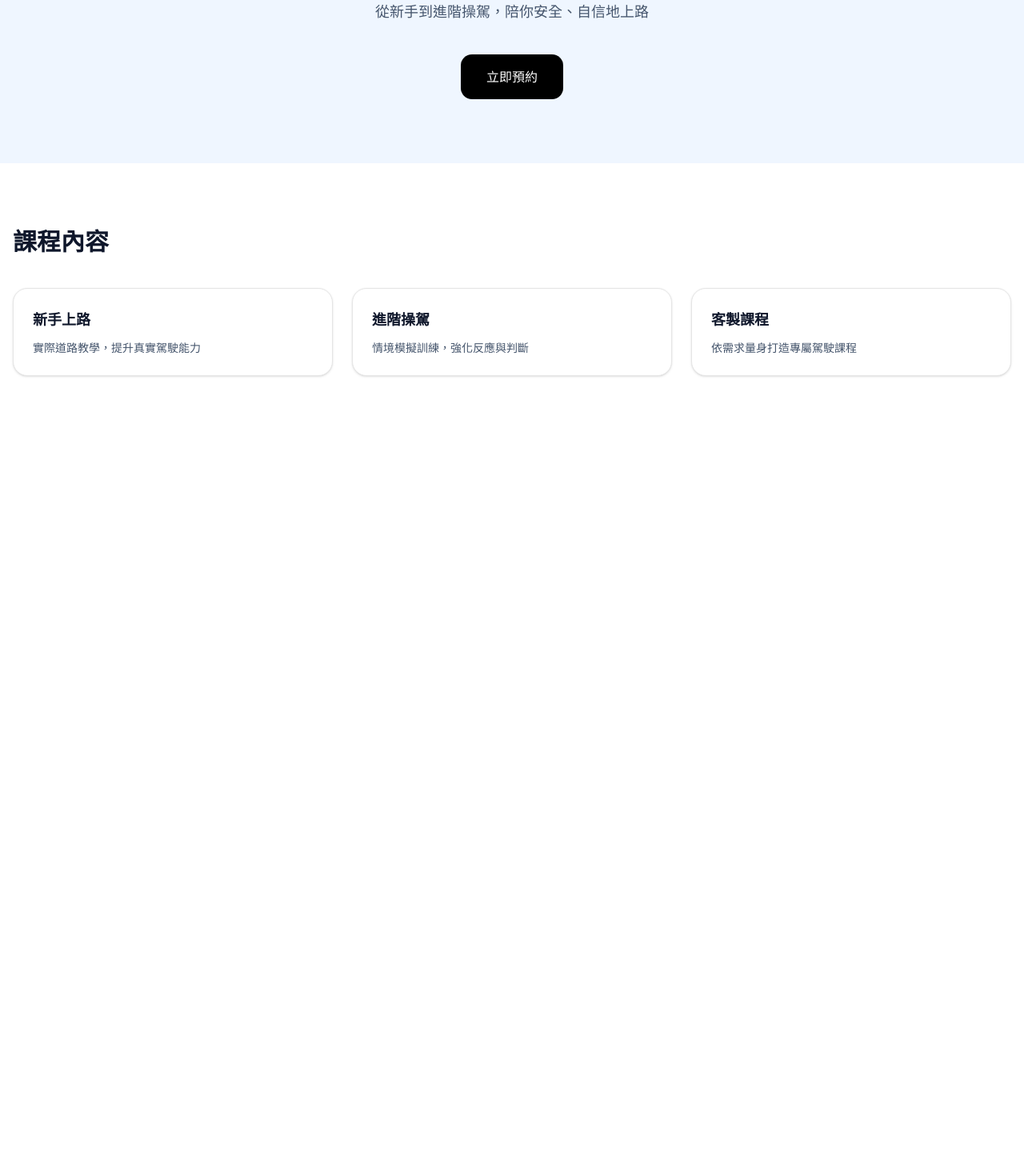
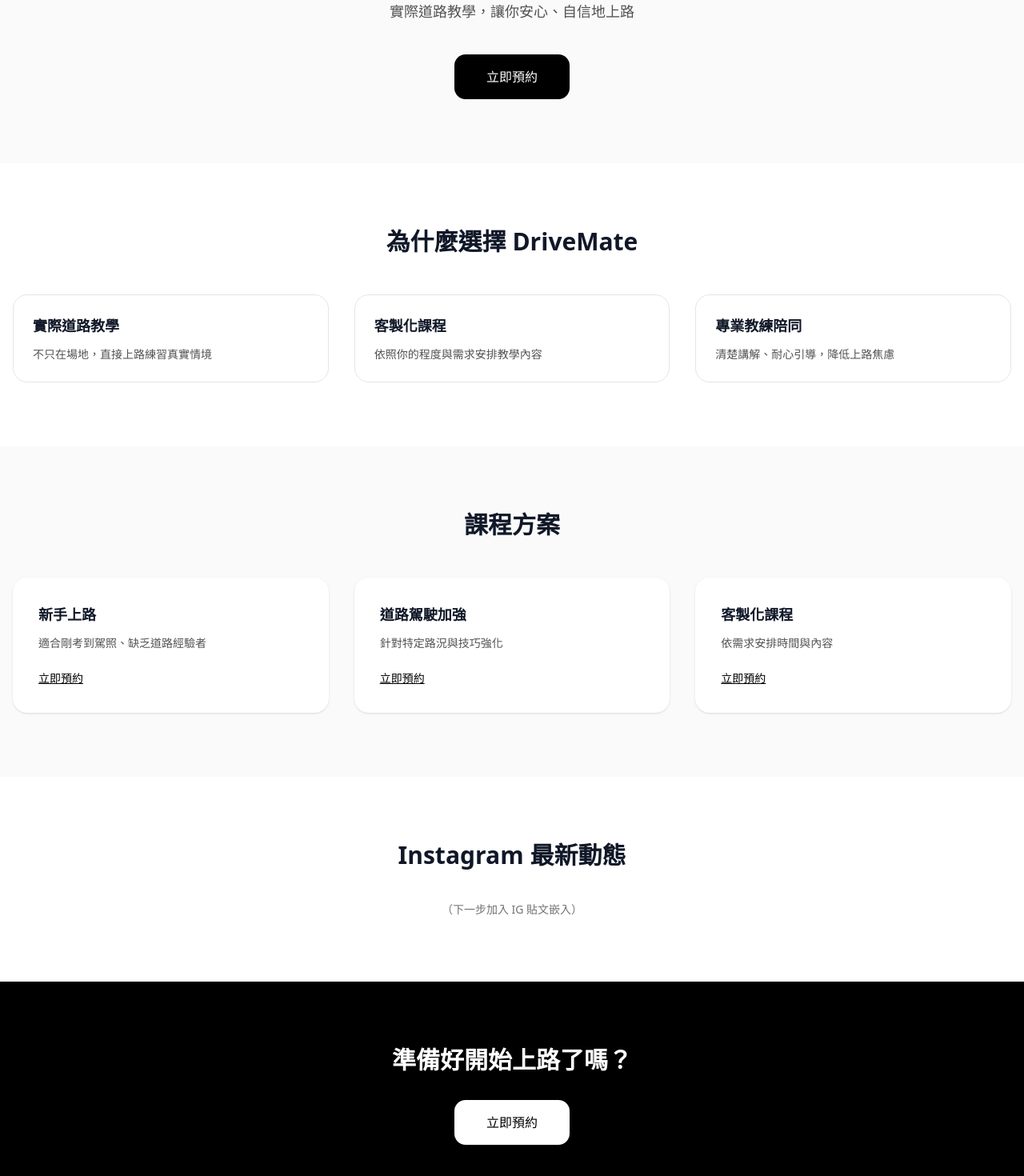
Before and after one commit to laurelke/drivemate-web, a Next.js app: page / in a window 1280 px wide. Shown: the part 280-1750 px from the top of the page at 80% size. Before the commit the page ends 830 px from the top, so only its background shows below. Built offline with nearby package versions, Linux system fonts and the light colour scheme.

Commit message:
add booking flow and carc1 style page

```diff
--- a/app/page.tsx
+++ b/app/page.tsx
@@ -1,68 +1,121 @@
+const BOOKING_URL = 'https://lin.ee/J22IVRg'
+
 export default function Home() {
   return (
     <main className="pt-16">
-      {/* Hero Section */}
-      <section className="bg-blue-50">
+      {/* ================= Hero ================= */}
+      <section className="bg-neutral-50">
         <div className="mx-auto max-w-7xl px-4 py-20 text-center">
-          <h1 className="text-3xl font-bold text-slate-900 md:text-5xl whitespace-nowrap md:whitespace-normal">
+          <h1 className="text-3xl font-bold md:text-5xl whitespace-nowrap md:whitespace-normal">
             DriveMate 道路駕駛課程
           </h1>
 
-          <p className="mt-6 text-base text-slate-600 md:text-lg">
-            從新手到進階操駕，陪你安全、自信地上路
+          <p className="mt-6 text-base text-neutral-600 md:text-lg">
+            實際道路教學，讓你安心、自信地上路
           </p>
 
-          <div className="mt-10">
-            <a
-              href="#contact"
-              className="inline-block rounded-xl bg-black px-8 py-4 text-white text-base font-medium hover:bg-neutral-800 transition"
-            >
-              立即預約
-            </a>
-          </div>
+          <a
+            href={BOOKING_URL}
+            target="_blank"
+            className="mt-10 inline-block rounded-xl bg-black px-10 py-4 text-white text-base font-medium hover:bg-neutral-800"
+          >
+            立即預約
+          </a>
         </div>
       </section>
 
-      {/* Courses Section */}
-      <section id="courses" className="bg-white">
+      {/* ================= Why DriveMate ================= */}
+      <section className="bg-white">
         <div className="mx-auto max-w-7xl px-4 py-20">
-          <h2 className="mb-10 text-left text-2xl font-bold text-slate-900 md:text-3xl">
-            課程內容
+          <h2 className="mb-12 text-center text-2xl font-bold md:text-3xl">
+            為什麼選擇 DriveMate
           </h2>
 
-          <div className="grid gap-6 md:grid-cols-3">
-            {/* Card 1 */}
-            <div className="rounded-2xl border bg-white p-6 shadow-sm">
-              <h3 className="text-lg font-semibold text-slate-900">
-                新手上路
-              </h3>
-              <p className="mt-3 text-sm text-slate-600">
-                實際道路教學，提升真實駕駛能力
+          <div className="grid gap-8 md:grid-cols-3">
+            <div className="rounded-2xl border p-6">
+              <h3 className="text-lg font-semibold">實際道路教學</h3>
+              <p className="mt-3 text-sm text-neutral-600">
+                不只在場地，直接上路練習真實情境
               </p>
             </div>
 
-            {/* Card 2 */}
-            <div className="rounded-2xl border bg-white p-6 shadow-sm">
-              <h3 className="text-lg font-semibold text-slate-900">
-                進階操駕
-              </h3>
-              <p className="mt-3 text-sm text-slate-600">
-                情境模擬訓練，強化反應與判斷
+            <div className="rounded-2xl border p-6">
+              <h3 className="text-lg font-semibold">客製化課程</h3>
+              <p className="mt-3 text-sm text-neutral-600">
+                依照你的程度與需求安排教學內容
               </p>
             </div>
 
-            {/* Card 3 */}
-            <div className="rounded-2xl border bg-white p-6 shadow-sm">
-              <h3 className="text-lg font-semibold text-slate-900">
-                客製課程
-              </h3>
-              <p className="mt-3 text-sm text-slate-600">
-                依需求量身打造專屬駕駛課程
+            <div className="rounded-2xl border p-6">
+              <h3 className="text-lg font-semibold">專業教練陪同</h3>
+              <p className="mt-3 text-sm text-neutral-600">
+                清楚講解、耐心引導，降低上路焦慮
               </p>
             </div>
           </div>
         </div>
       </section>
+
+      {/* ================= Courses ================= */}
+      <section id="courses" className="bg-neutral-50">
+        <div className="mx-auto max-w-7xl px-4 py-20">
+          <h2 className="mb-12 text-center text-2xl font-bold md:text-3xl">
+            課程方案
+          </h2>
+
+          <div className="grid gap-8 md:grid-cols-3">
+            {[
+              { title: '新手上路', desc: '適合剛考到駕照、缺乏道路經驗者' },
+              { title: '道路駕駛加強', desc: '針對特定路況與技巧強化' },
+              { title: '客製化課程', desc: '依需求安排時間與內容' },
+            ].map((c) => (
+              <div key={c.title} className="rounded-2xl bg-white p-8 shadow-sm">
+                <h3 className="text-lg font-semibold">{c.title}</h3>
+                <p className="mt-3 text-sm text-neutral-600">{c.desc}</p>
+
+                <a
+                  href={BOOKING_URL}
+                  target="_blank"
+                  className="mt-6 inline-block text-sm font-medium text-black underline"
+                >
+                  立即預約
+                </a>
+              </div>
+            ))}
+          </div>
+        </div>
+      </section>
+
+      {/* ================= Instagram ================= */}
+      <section className="bg-white">
+        <div className="mx-auto max-w-5xl px-4 py-20 text-center">
+          <h2 className="mb-10 text-2xl font-bold md:text-3xl">
+            Instagram 最新動態
+          </h2>
+
+          {/* 之後貼 IG embed */}
+          <p className="text-sm text-neutral-500">
+            （下一步加入 IG 貼文嵌入）
+          </p>
+        </div>
+      </section>
+
+      {/* ================= Bottom CTA ================= */}
+      <section className="bg-black">
+        <div className="mx-auto max-w-7xl px-4 py-20 text-center text-white">
+          <h2 className="text-2xl font-bold md:text-3xl">
+            準備好開始上路了嗎？
+          </h2>
+
+          <a
+            href={BOOKING_URL}
+            target="_blank"
+            className="mt-8 inline-block rounded-xl bg-white px-10 py-4 text-black font-medium"
+          >
+            立即預約
+          </a>
+        </div>
+      </section>
     </main>
   )
 }
```
